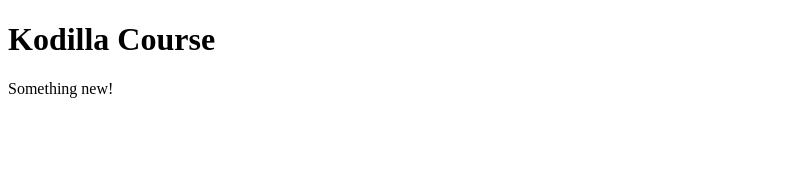
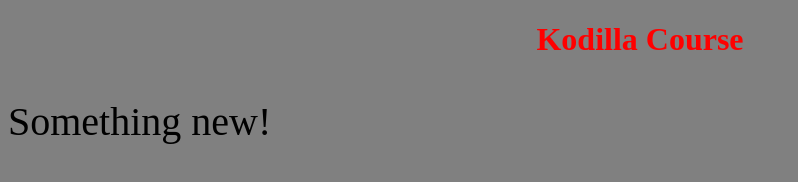
Before and after one commit to Kamil-Krol/Tasks, a plain HTML site: page index.html in a window 1280 px wide. Shown: the whole page, without its empty margins (0-798 px from the left). Drawn offline with Linux system fonts and the light colour scheme; files that its build step writes are made by us from their sources.

Commit message:
Zadanie 20.1 - dodanie pliku styles.css

```diff
--- a/index.html
+++ b/index.html
@@ -2,6 +2,7 @@
 <html>
 <head>
     <link rel="stylesheet" type="text/css" href="styles.css">
+    <link rel="stylesheet" href="../../kamil/Downloads/styles.css">
 </head>
 <body>
 <h1>Kodilla Course</h1>
--- /dev/null
+++ b/styles.css
@@ -0,0 +1,13 @@
+body {
+    background-color: grey;
+}
+
+h1 {
+    text-align: center;
+    color: #ff0000;
+}
+p {
+
+    font-size:40px;
+
+}
```
